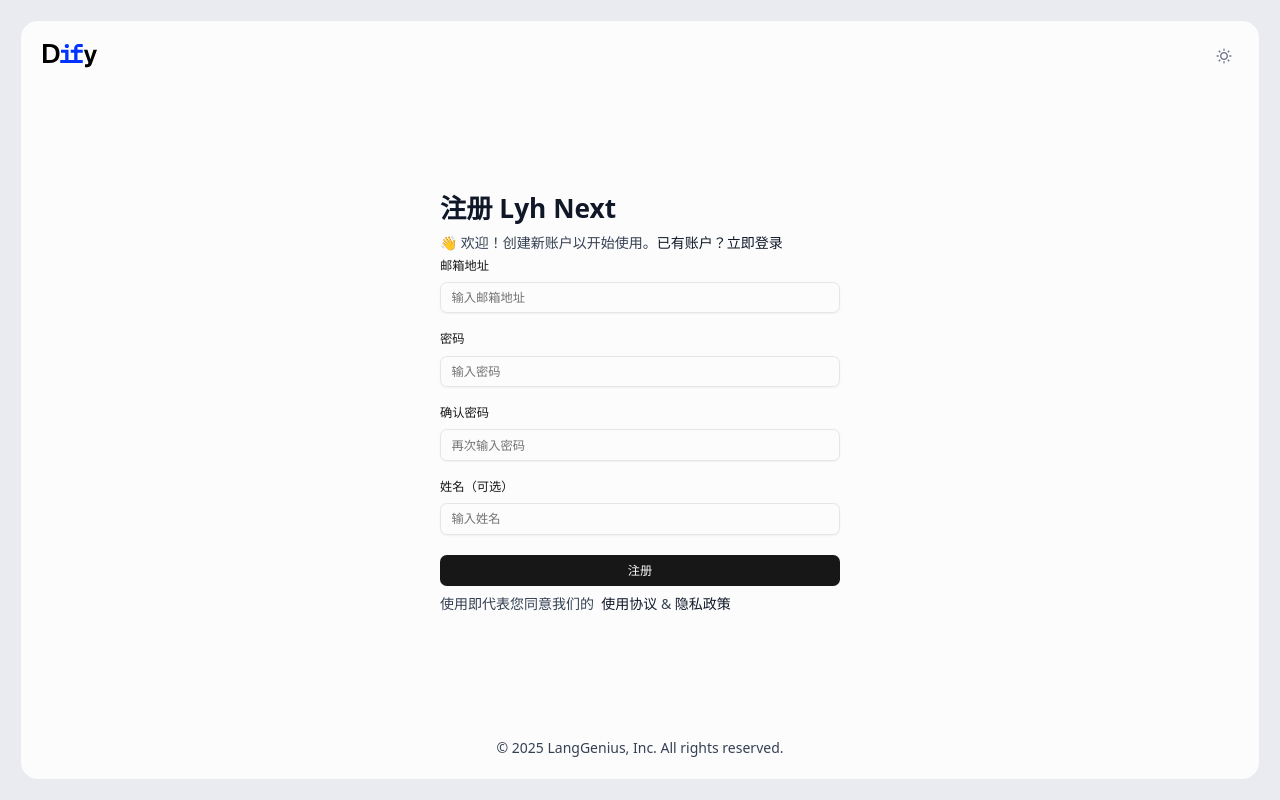
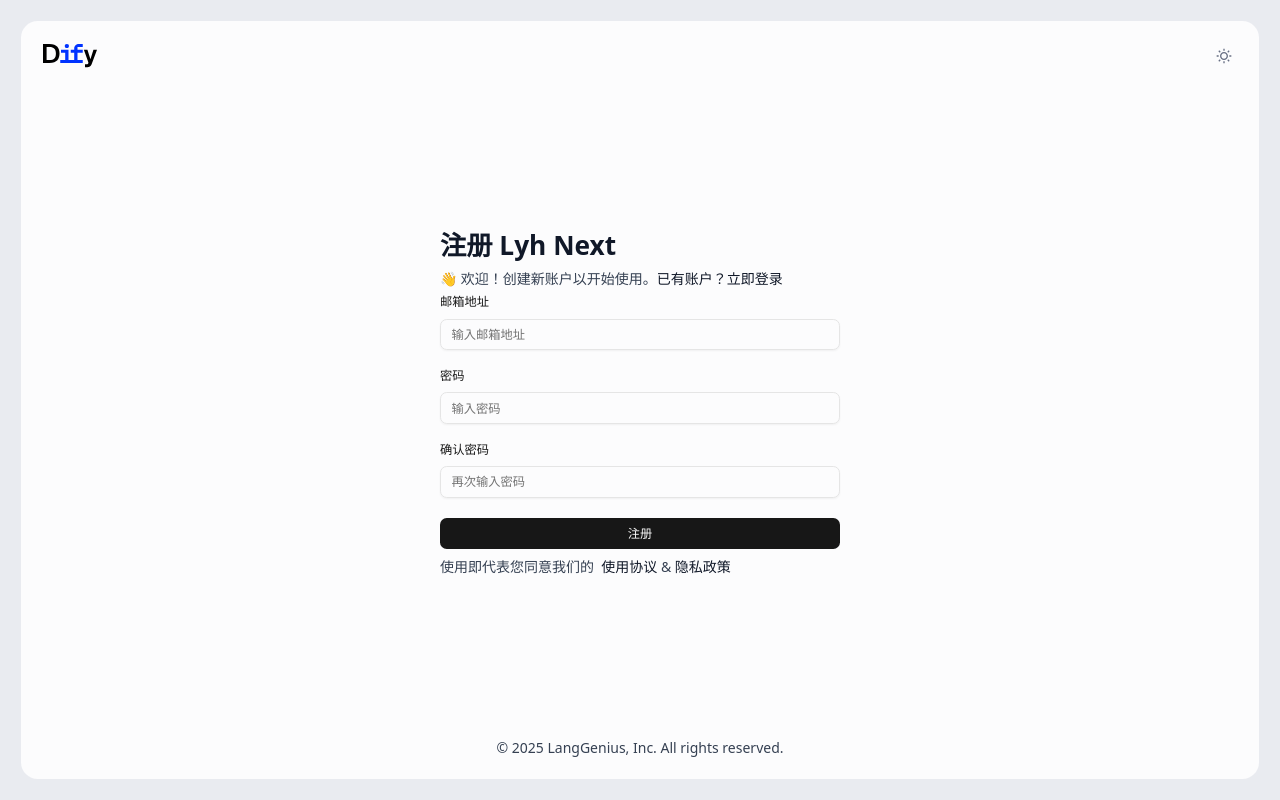
Before and after one commit to lyh-night/lyh-next, a Next.js app: page /auth/register in a window 1280 px wide. Built offline with nearby package versions, Linux system fonts and the light colour scheme.

Commit message:
feat(registry): 注册去掉姓名选项

```diff
--- a/src/app/auth/register/page.tsx
+++ b/src/app/auth/register/page.tsx
@@ -34,7 +34,6 @@
     confirmPassword: z.string().min(6, {
       message: '确认密码必须至少包含 6 个字符',
     }),
-    name: z.string().optional(),
   })
   .refine((data) => data.password === data.confirmPassword, {
     message: '两次输入的密码不一致',
@@ -52,7 +51,6 @@
       email: '',
       password: '',
       confirmPassword: '',
-      name: '',
     },
   })
 
@@ -68,7 +66,6 @@
         body: JSON.stringify({
           email: values.email,
           password: values.password,
-          name: values.name || undefined,
         }),
       })
 
@@ -154,19 +151,6 @@
                     </FormItem>
                   )}
                 />
-                <FormField
-                  control={form.control}
-                  name="name"
-                  render={({ field }) => (
-                    <FormItem>
-                      <FormLabel>姓名（可选）</FormLabel>
-                      <FormControl>
-                        <Input placeholder="输入姓名" {...field} />
-                      </FormControl>
-                      <FormMessage />
-                    </FormItem>
-                  )}
-                />
                 <Button disabled={loading} className="w-full cursor-pointer" type="submit">
                   注册
                 </Button>
```
